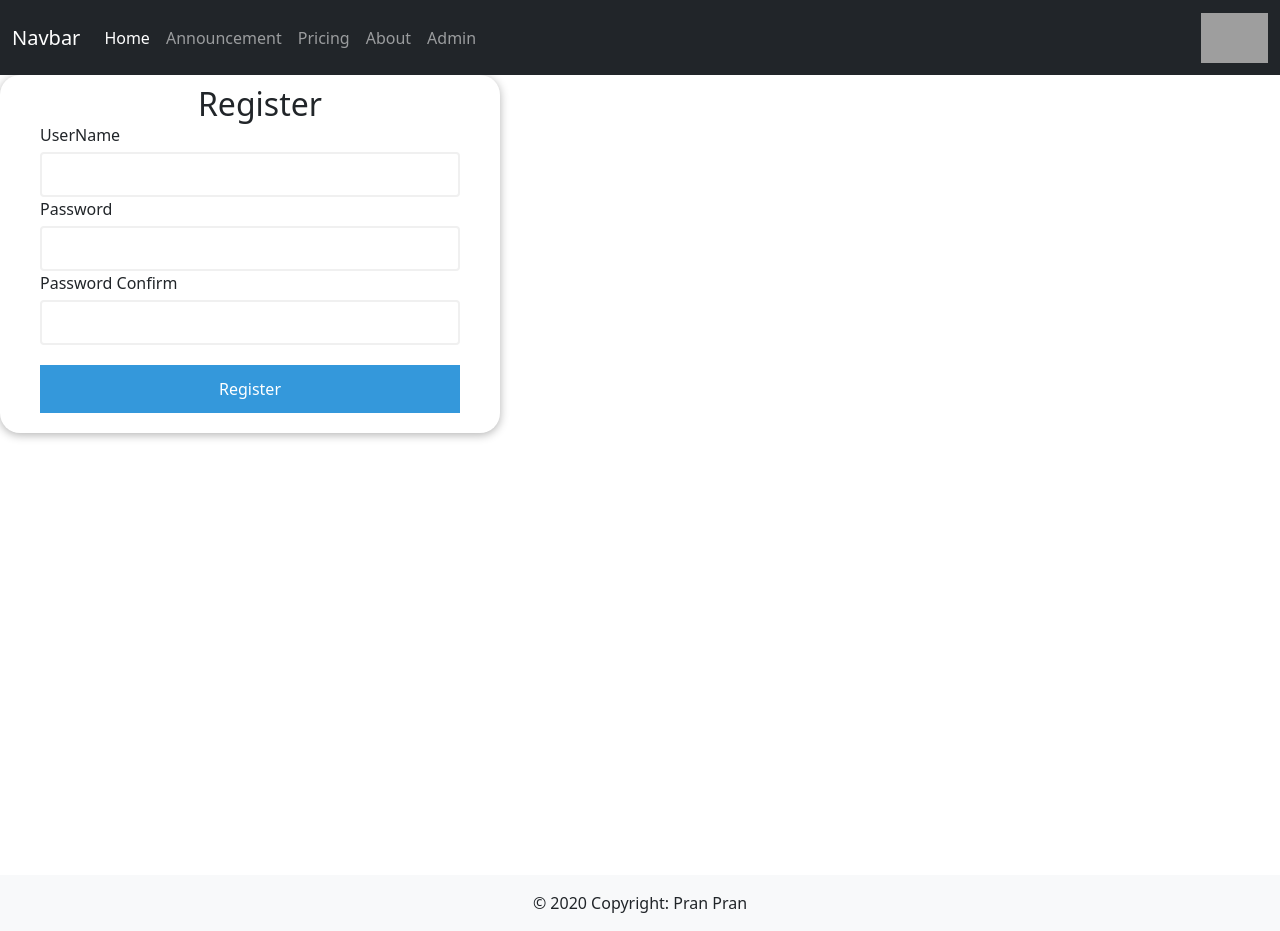
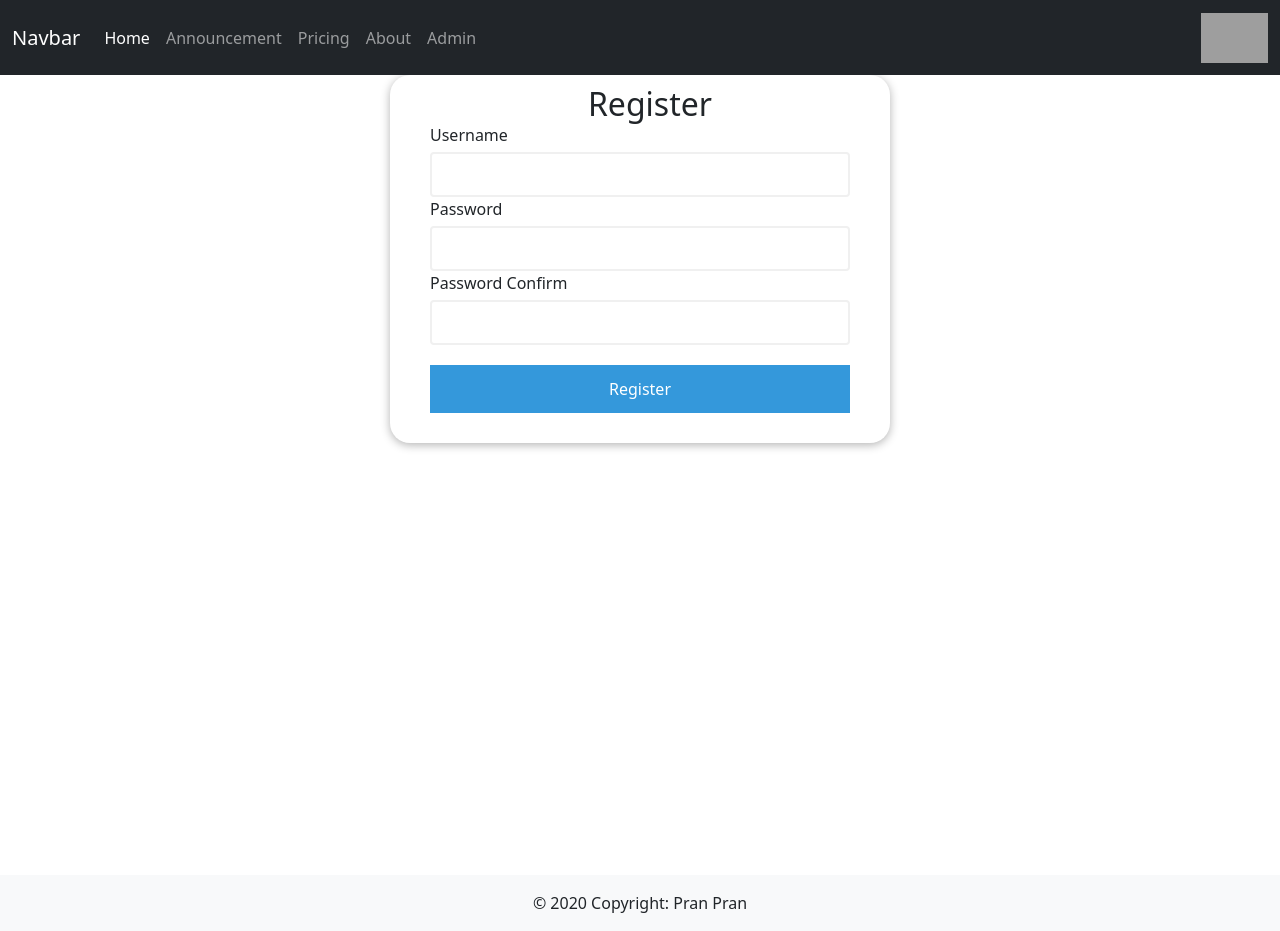
Before and after one commit to pperorin/Software-Studio-Project, a React (Create React App) app in the folder client_front/: page /register in a window 1280 px wide. Built offline with nearby package versions, Linux system fonts and the light colour scheme; grey boxes are pictures that could not be loaded.

Commit message:
Login-register

```diff
--- a/client_front/src/pages/RegisterPage/RegisterPage.js
+++ b/client_front/src/pages/RegisterPage/RegisterPage.js
@@ -1,6 +1,17 @@
 import './Register.css'
 import { useState } from "react"
 import { PageLayout } from '../../components';
+
+async function loginUser(credentials) {
+    return fetch('https://www.mecallapi.com/api/login', {
+        method: 'POST',
+        headers: {
+            'Content-Type': 'application/json'
+        },
+        body: JSON.stringify(credentials)
+    })
+        .then(data => data.json())
+}
 
 const RegisterPage = () => {
 
@@ -16,13 +27,14 @@ const RegisterPage = () => {
     const [passwordColor, setPasswordColor] = useState('')
     const [repasswordColor, setRepasswordColor] = useState('')
 
-    const validateForm = (e) => {
+
+    const validateForm = async e => {
         e.preventDefault()
         if (userName.length > 8) {
             setErrorUserName('')
             setUserNameColor('green')
         } else {
-            setErrorUserName('ป้อนชื่อผู้ใช้จำนวนมากกว่า 8 ตัวอักษร')
+            setErrorUserName('Enter a username of more than 8 characters.')
             setUserNameColor('red')
         }
 
@@ -30,7 +42,7 @@ const RegisterPage = () => {
             setErrorPassword('')
             setPasswordColor('green')
         } else {
-            setErrorPassword('ป้อนรหัสผ่านมากกว่า 8 ตัวอักษร')
+            setErrorPassword('Enter a password of more than 8 characters.')
             setPasswordColor('red')
         }
 
@@ -38,19 +50,27 @@ const RegisterPage = () => {
             setErrorRePassword('')
             setRepasswordColor('green')
         } else {
-            setErrorRePassword('รหัสผ่านไม่ตรงกัน')
+            setErrorRePassword('Passwords do not match')
             setRepasswordColor('red')
         }
+        const response = await loginUser({
+            userName,
+            password,
+            repassword
+        });
+        console.log(response)
+        console.log(userName)
+        console.log(password)
+        console.log(repassword)
     }
 
     return (
         <PageLayout>
-            <div >
-                <div className="register-container">
-                    <form className="form" onSubmit={validateForm}>
+            <div className=' justify-content-center align-self-center d-flex '>
+                <div className="register-container ">
+                    <form className="form" onSubmit={validateForm} >
                         <h2>Register</h2>
-
-                        <label>UserName</label>
+                        <label>Username</label>
                         <input type="text" value={userName} onChange={(e) => setUserName(e.target.value)} style={{ borderColor: userNameColor }} />
                         <small style={{ color: userNameColor }}>{errorUserName}</small>
 
```
